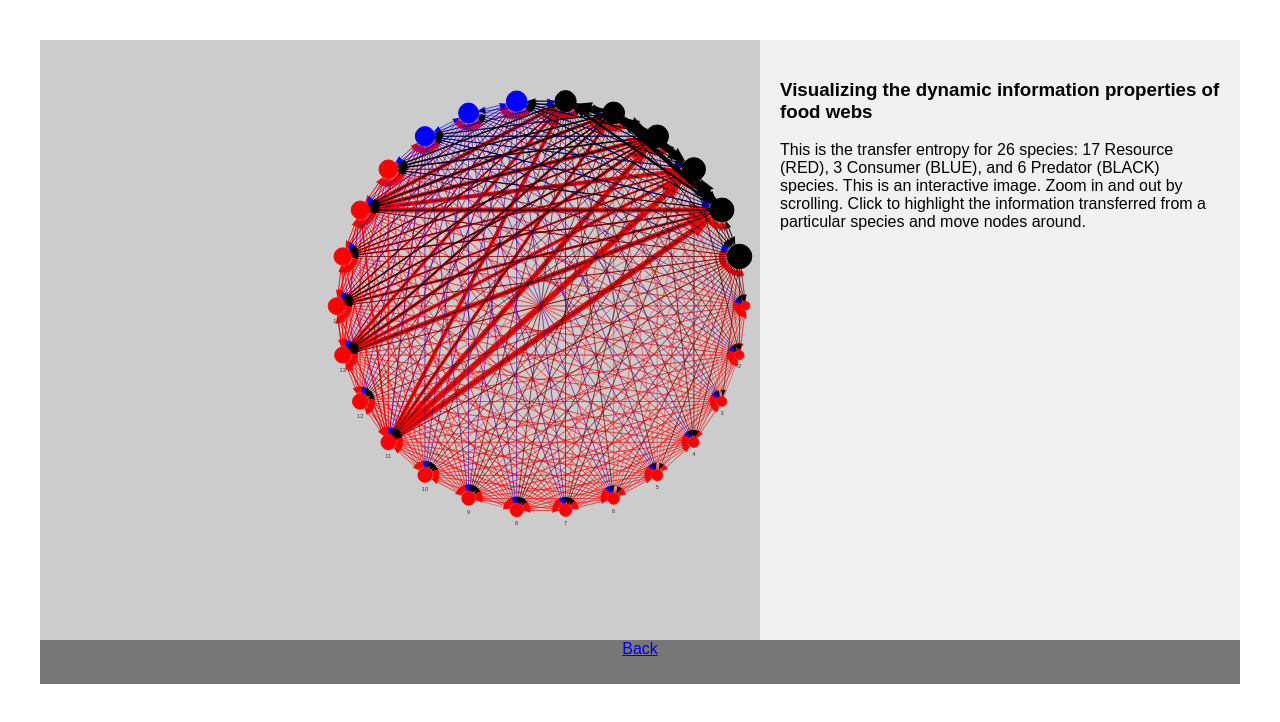
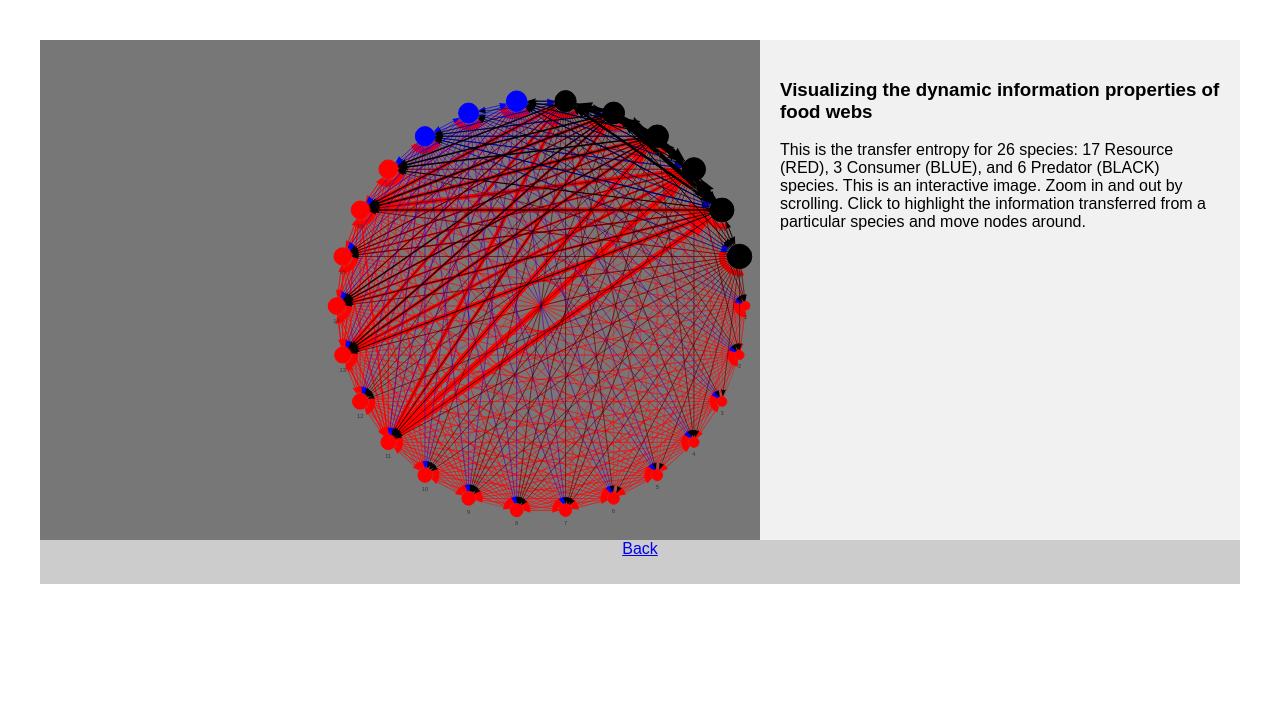
Before and after one commit to jusinowicz/eco_info, a plain HTML site: page te_graph1.html in a window 1280 px wide. Drawn offline with Linux system fonts and the light colour scheme.

Commit message:
Still tweaking

```diff
--- a/te_graph1.html
+++ b/te_graph1.html
@@ -21,8 +21,8 @@ body {
 nav {
   float: left;
   width: 60%;
-  height: 600px; /* only for demonstration, should be removed */
-  background: #ccc;
+  height: 500px; /* only for demonstration, should be removed */
+  background: #777;
   padding: 20px;
 }
 
@@ -33,7 +33,7 @@ article {
   padding: 20px;
   width: 40%;
   background-color: #f1f1f1;
-  height: 600px; /* only for demonstration, should be removed */
+  height: 500px; /* only for demonstration, should be removed */
 }
 
 /* Clear floats after the columns */
@@ -45,7 +45,7 @@ section:after {
 
 /* Style the footer */
 footer {
-  background-color: #777;
+  background-color: #ccc;
   padding: 10px;
   text-align: center;
   color: white;
```
